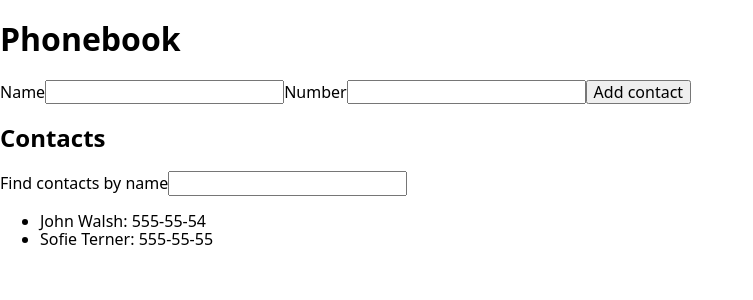
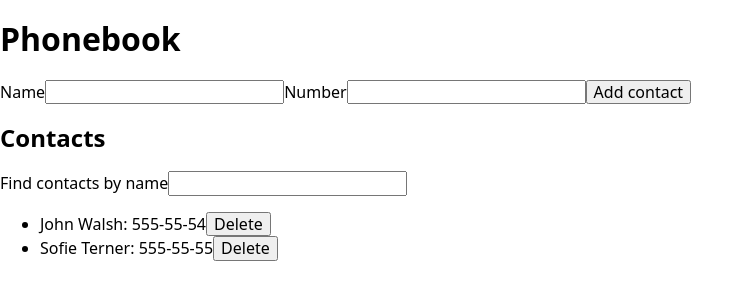
Before and after one commit to olozovik/goit-react-hw-02-phonebook, a React (Create React App) app: page / in a window 1280 px wide. Shown: the top 300 px of the page, without its empty margins (0-753 px from the left). Built offline with nearby package versions, Linux system fonts and the light colour scheme.

Commit message:
delete contact

```diff
--- a/src/App.jsx
+++ b/src/App.jsx
@@ -6,8 +6,8 @@ import { Filter } from './components/Filter/Filter';
 class App extends Component {
   state = {
     contacts: [
-      { name: 'John Walsh', id: 5, number: '555-55-54' },
-      { name: 'Sofie Terner', id: 6, number: '555-55-55' },
+      { name: 'John Walsh', id: '5', number: '555-55-54' },
+      { name: 'Sofie Terner', id: '6', number: '555-55-55' },
     ],
     filter: '',
   };
@@ -19,6 +19,22 @@ class App extends Component {
       return {
         contacts: newContacts,
       };
+    });
+  };
+
+  deleteContact = e => {
+    let index = null;
+    this.state.contacts.forEach((contact, idx) => {
+      if (contact.name === e.target.dataset.name) {
+        index = idx;
+      }
+    });
+    console.log(index);
+    this.setState(prevState => {
+      const newContactsList = [...this.state.contacts];
+      newContactsList.splice(index, 1);
+      console.log(newContactsList);
+      return { contacts: newContactsList };
     });
   };
 
@@ -48,7 +64,8 @@ class App extends Component {
         <ContactLIst
           contacts={this.state.contacts}
           filteredContacts={this.filteredContacts}
-          // filterValue={this.state.filter}
+          filterValue={this.state.filter}
+          deleteContact={this.deleteContact}
         />
       </div>
     );
--- a/src/components/ContactForm/ContactForm.jsx
+++ b/src/components/ContactForm/ContactForm.jsx
@@ -5,6 +5,13 @@ import PropTypes from 'prop-types';
 class ContactForm extends Component {
   static propTypes = {
     addContact: PropTypes.func,
+    contacts: PropTypes.arrayOf(
+      PropTypes.shape({
+        name: PropTypes.string,
+        number: PropTypes.string,
+        id: PropTypes.string,
+      }),
+    ),
   };
 
   state = {
@@ -23,6 +30,14 @@ class ContactForm extends Component {
 
   handleOnSubmit = e => {
     e.preventDefault();
+    //find
+    const isContactExisting = this.props.contacts.find(
+      contact => contact.name === this.state.name,
+    );
+    if (isContactExisting) {
+      alert(`${this.state.name} is already in contacts.`);
+      return;
+    }
     const newContact = {
       id: uuidv4(),
       name: this.state.name,
--- a/src/components/ContactList/ContanctLIst.jsx
+++ b/src/components/ContactList/ContanctLIst.jsx
@@ -1,6 +1,11 @@
 import PropTypes from 'prop-types';
 
-function ContactLIst({ contacts, filteredContacts, filterValue }) {
+function ContactLIst({
+  contacts,
+  filteredContacts,
+  filterValue,
+  deleteContact,
+}) {
   const renderContacts =
     filteredContacts.length > 0 ? filteredContacts : contacts;
 
@@ -11,13 +16,20 @@ function ContactLIst({ contacts, filteredContacts, filterValue }) {
           return (
             <li key={contact.name}>
               {contact.name}: {contact.number}
+              <button
+                type={'button'}
+                data-name={contact.name}
+                onClick={deleteContact}
+              >
+                Delete
+              </button>
             </li>
           );
         })}
       </ul>
     );
   } else {
-    return <p>Error!!!!</p>;
+    return <p>There is not a contact with this name.</p>;
   }
 }
 
```
